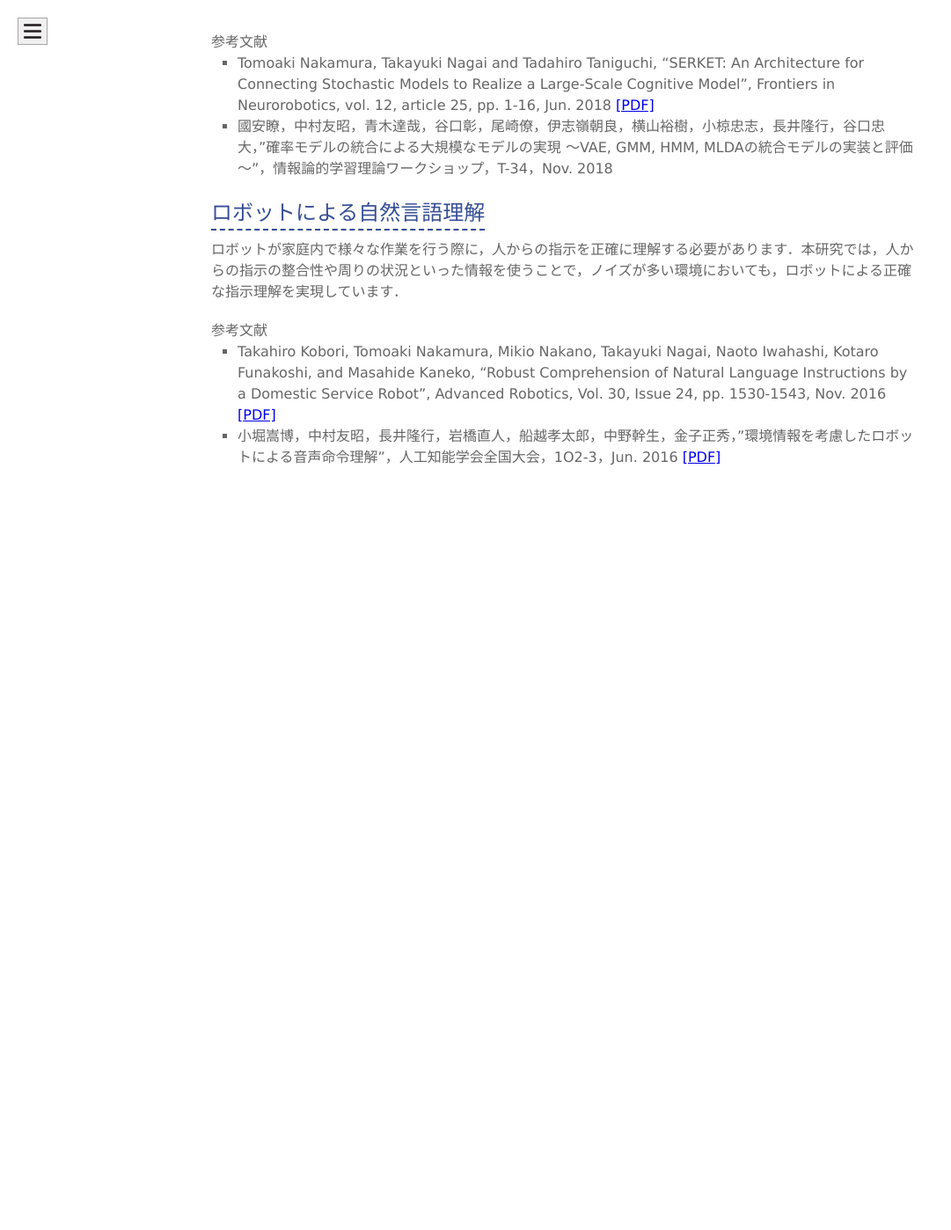
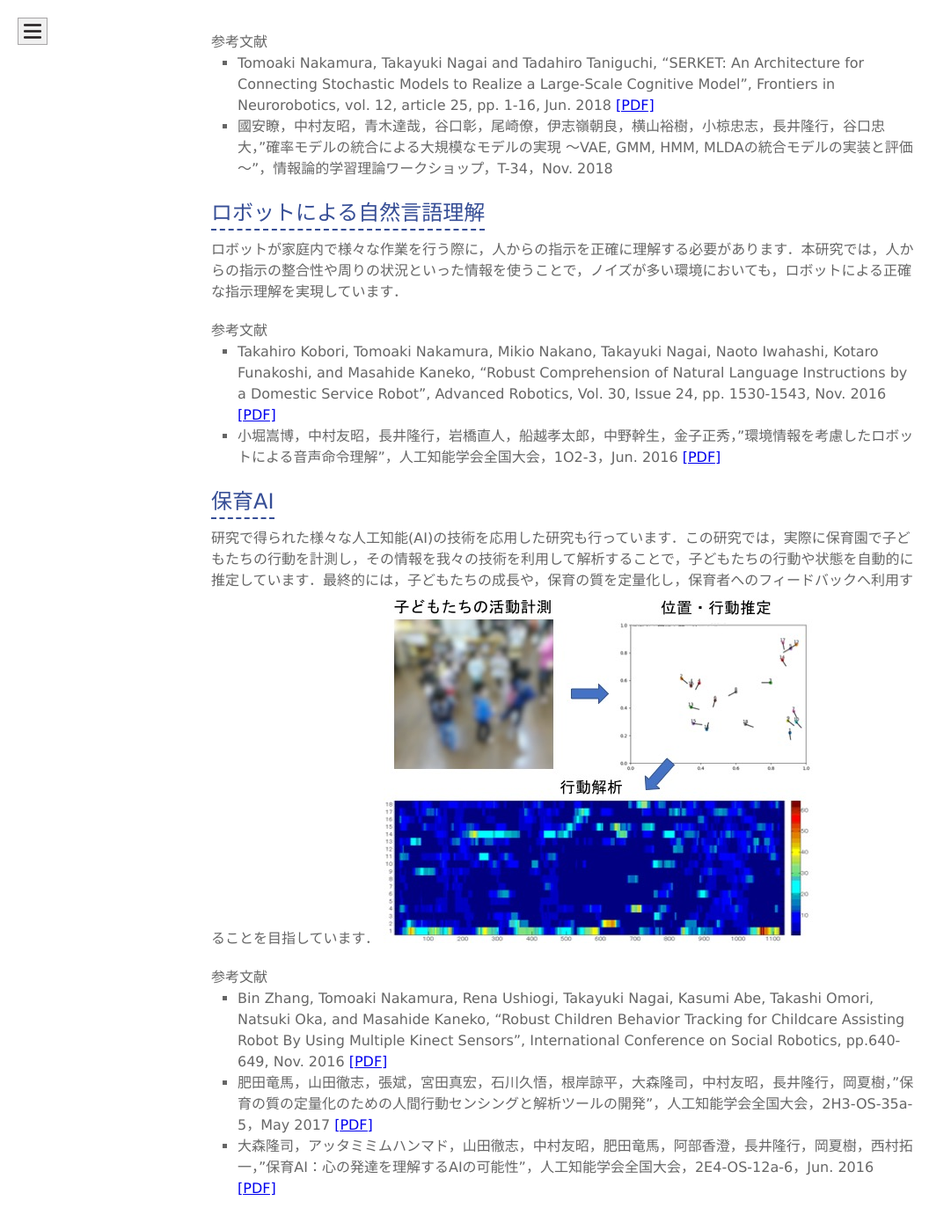
Before and after one commit to naka-lab/naka-lab.github.io, a Jekyll site: the page built from subpages/research.md, in a window 1280 px wide and 1400 px high, scrolled down 3591 px. Shown: the whole window at 88% size, without its empty margins (0-1081 px from the left). Built offline with Jekyll 4.4.1, drawn with Linux system fonts in a browser that asks for light colours; our own code applies the rules of GitHub Pages for plain Markdown files; before the commit the page ends 4173 px from its top, so only the background shows below that.

Commit message:
保育園関係のプロジェクトについて追加

```diff
--- a/subpages/research.md
+++ b/subpages/research.md
@@ -64,3 +64,14 @@ layout: default
 ### 参考文献
 - Takahiro Kobori, Tomoaki Nakamura, Mikio Nakano, Takayuki Nagai, Naoto Iwahashi, Kotaro Funakoshi, and Masahide Kaneko, "Robust Comprehension of Natural Language Instructions by a Domestic Service Robot", Advanced Robotics, Vol. 30, Issue 24, pp. 1530-1543, Nov. 2016 [[PDF]](https://www.tandfonline.com/doi/abs/10.1080/01691864.2016.1252689?journalCode=tadr20)
 - 小堀嵩博，中村友昭，長井隆行，岩橋直人，船越孝太郎，中野幹生，金子正秀，"環境情報を考慮したロボットによる音声命令理解"，人工知能学会全国大会，1O2-3，Jun. 2016 [[PDF]](http://www.ai-gakkai.or.jp/jsai2016/webprogram/2016/paper-568.html)
+
+
+
+## 保育AI
+研究で得られた様々な人工知能(AI)の技術を応用した研究も行っています．この研究では，実際に保育園で子どもたちの行動を計測し，その情報を我々の技術を利用して解析することで，子どもたちの行動や状態を自動的に推定しています．最終的には，子どもたちの成長や，保育の質を定量化し，保育者へのフィードバックへ利用することを目指しています．
+![子どもたちの行動解析](imgs/childcare_ai.jpg)
+
+### 参考文献
+- Bin Zhang, Tomoaki Nakamura, Rena Ushiogi, Takayuki Nagai, Kasumi Abe, Takashi Omori, Natsuki Oka, and Masahide Kaneko, "Robust Children Behavior Tracking for Childcare Assisting Robot By Using Multiple Kinect Sensors", International Conference on Social Robotics, pp.640-649, Nov. 2016 [[PDF]](https://link.springer.com/chapter/10.1007/978-3-319-47437-3_63)
+- 肥田竜馬，山田徹志，張斌，宮田真宏，石川久悟，根岸諒平，大森隆司，中村友昭，長井隆行，岡夏樹，"保育の質の定量化のための人間行動センシングと解析ツールの開発"，人工知能学会全国大会，2H3-OS-35a-5，May 2017 [[PDF]](http://www.ai-gakkai.or.jp/jsai2017/webprogram/2017/pdf/343.pdf)
+- 大森隆司，アッタミミムハンマド，山田徹志，中村友昭，肥田竜馬，阿部香澄，長井隆行，岡夏樹，西村拓一，"保育AI：心の発達を理解するAIの可能性"，人工知能学会全国大会，2E4-OS-12a-6，Jun. 2016 [[PDF]](https://www.ai-gakkai.or.jp/jsai2016/webprogram/2016/pdf/735.pdf)
```
Also changed, not shown: subpages/imgs/childcare_ai.jpg (added).
